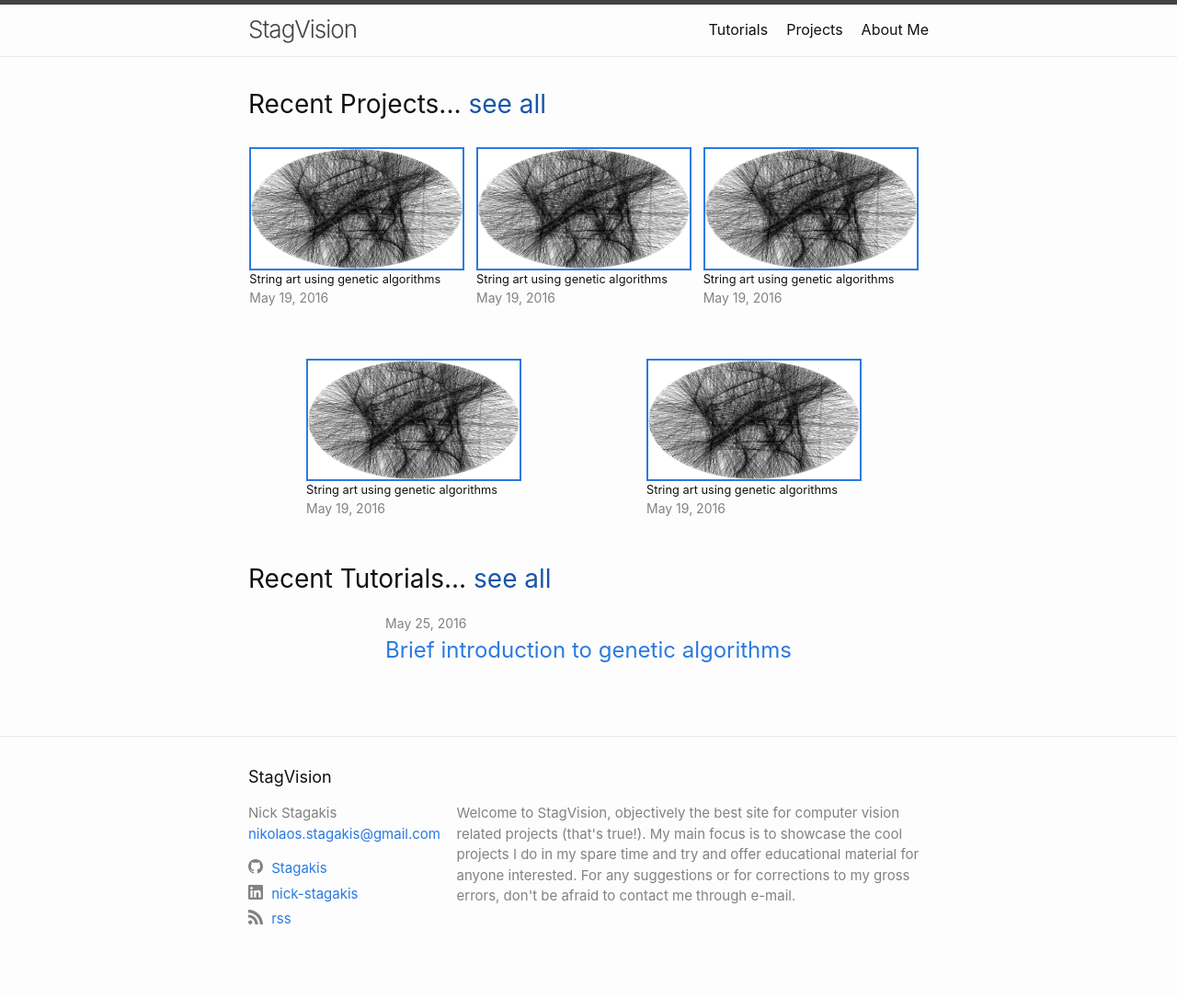
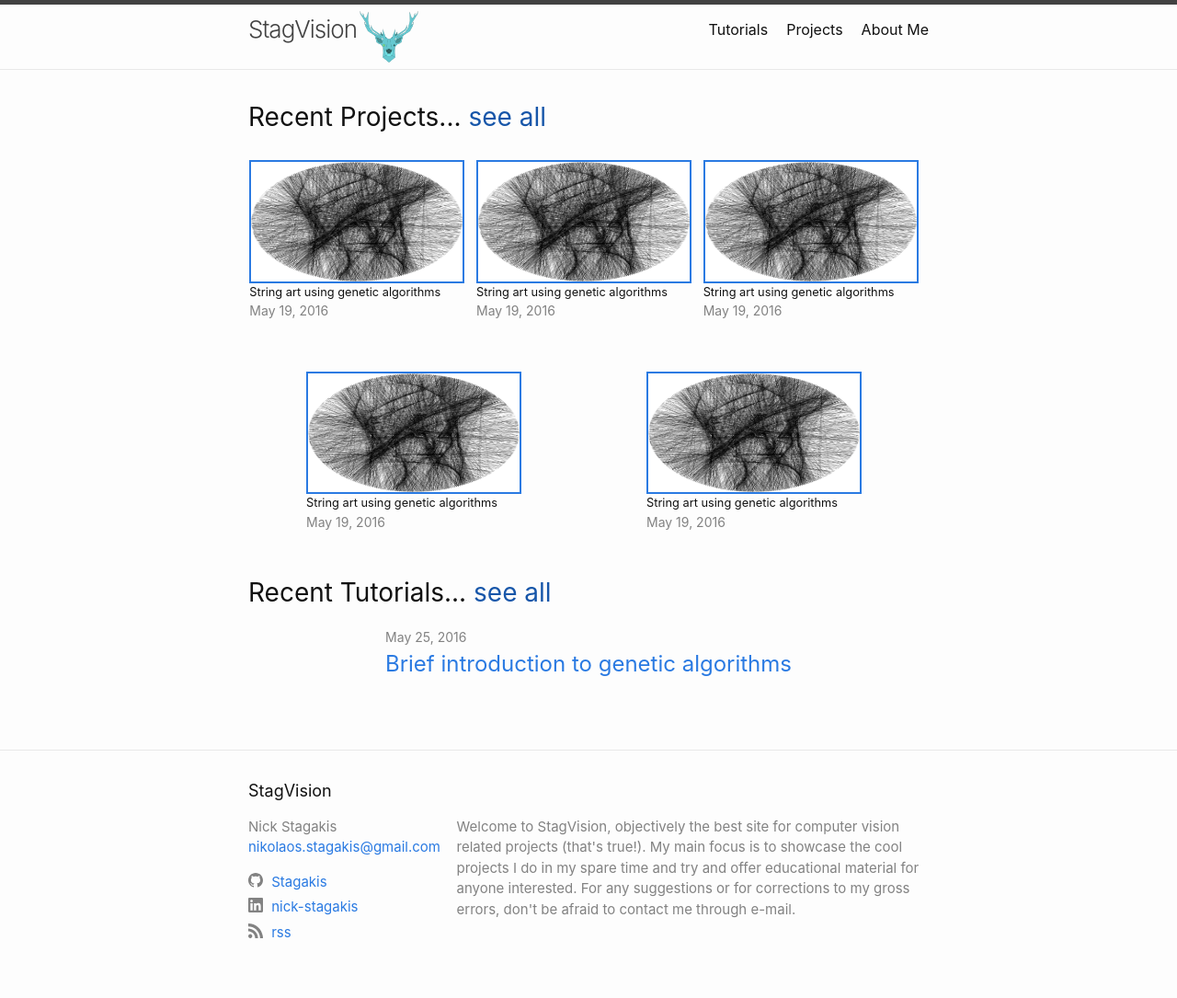
Before and after one commit to Stagakis/Stagakis.github.io, a Jekyll site: the page built from index.md, in a window 1280 px wide. Shown: the whole page at 92% size. Built offline with Jekyll 4.4.1, drawn with Linux system fonts in a browser that asks for light colours.

Commit message:
Added logo in header

```diff
--- a/_includes/header.html
+++ b/_includes/header.html
@@ -3,6 +3,10 @@
   <div class="wrapper">
     {%- assign default_paths = site.pages | map: "path" -%}
     {%- assign page_paths = site.header_pages | default: default_paths -%}
+
+
+    <img class="logo" alt="" src="/images/stagvision.png"></img>
+
     <a class="site-title" rel="author" href="{{ "/" | relative_url }}">{{ site.title | escape }}</a>
 
     {%- if page_paths -%}
--- a/_layouts/home.html
+++ b/_layouts/home.html
@@ -20,7 +20,7 @@ layout: default
         {%- assign date_format = site.minima.date_format | default: "%b %-d, %Y" -%}
         <figure class="figure">
           <a href="{{ post.url | relative_url }}">
-            <img class="thumbnail" border="2" alt="" src="{{ post.image_file }}"></a>
+            <img class="thumbnail" border="2" alt="" src="{{ post.image_file }}"></img></a>
           <figcaption class="figcaption">
             {{ post.title | escape }}
             <p class="post-meta">{{ post.date | date: date_format }}</p>
--- a/_sass/minima/_layout.scss
+++ b/_sass/minima/_layout.scss
@@ -65,6 +65,10 @@
 	height: calc(var(--div-width) * 9 / 16);
 }
 
+.logo{
+	height: 70px;
+}
+
 .figcaption {
   @include relative-font-size(0.8);
 }
@@ -110,6 +114,10 @@
     &:not(:last-child) {
       margin-right: 20px;
     }
+  }
+
+  .page-link:hover {
+    background: #9fbada;
   }
 
   @include media-query($on-palm) {
```
Also changed, not shown: images/stagvision.png (added).
